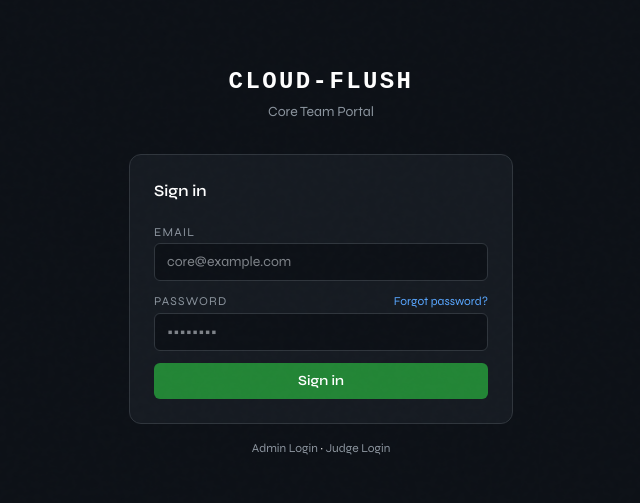
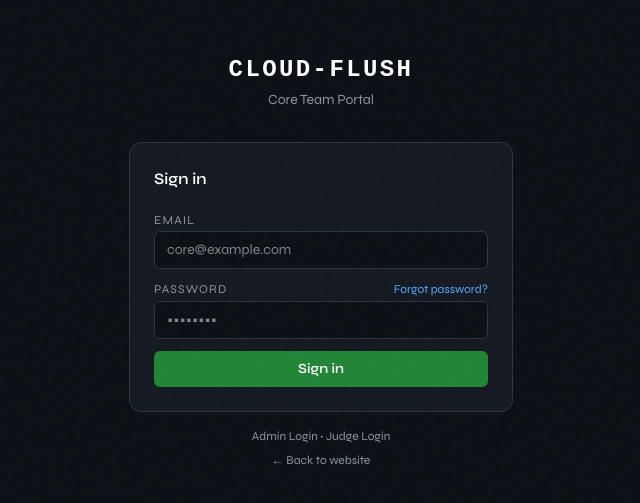
Before and after one commit to AWS-Cloud-Club-VITC/cloud-flush-website, a Next.js app: page /core in a window 1280 px wide. Shown: the part 139-642 px from the top of the page, without its empty margins (319-959 px from the left). Built offline with nearby package versions, Linux system fonts and the light colour scheme; no server answers.

Commit message:
add back to website link on all staff login pages

```diff
--- a/src/app/admin/page.tsx
+++ b/src/app/admin/page.tsx
@@ -162,6 +162,9 @@ export default function AdminLoginPage() {
           {" · "}
           <a href="/judge" className="hover:underline" style={{ color: "#8b949e" }}>Judge Login</a>
         </p>
+        <p className="text-center mt-2 text-xs">
+          <a href="/" className="hover:underline" style={{ color: "#8b949e" }}>← Back to website</a>
+        </p>
       </div>
     </div>
   );
--- a/src/app/core/page.tsx
+++ b/src/app/core/page.tsx
@@ -159,6 +159,9 @@ export default function CoreLoginPage() {
           {" · "}
           <a href="/judge" className="hover:underline" style={{ color: "#8b949e" }}>Judge Login</a>
         </p>
+        <p className="text-center mt-2 text-xs">
+          <a href="/" className="hover:underline" style={{ color: "#8b949e" }}>← Back to website</a>
+        </p>
       </div>
     </div>
   );
--- a/src/app/judge/page.tsx
+++ b/src/app/judge/page.tsx
@@ -162,6 +162,9 @@ export default function JudgeLoginPage() {
           {" · "}
           <a href="/admin" className="hover:underline" style={{ color: "#8b949e" }}>Admin Login</a>
         </p>
+        <p className="text-center mt-2 text-xs">
+          <a href="/" className="hover:underline" style={{ color: "#8b949e" }}>← Back to website</a>
+        </p>
       </div>
     </div>
   );
```
